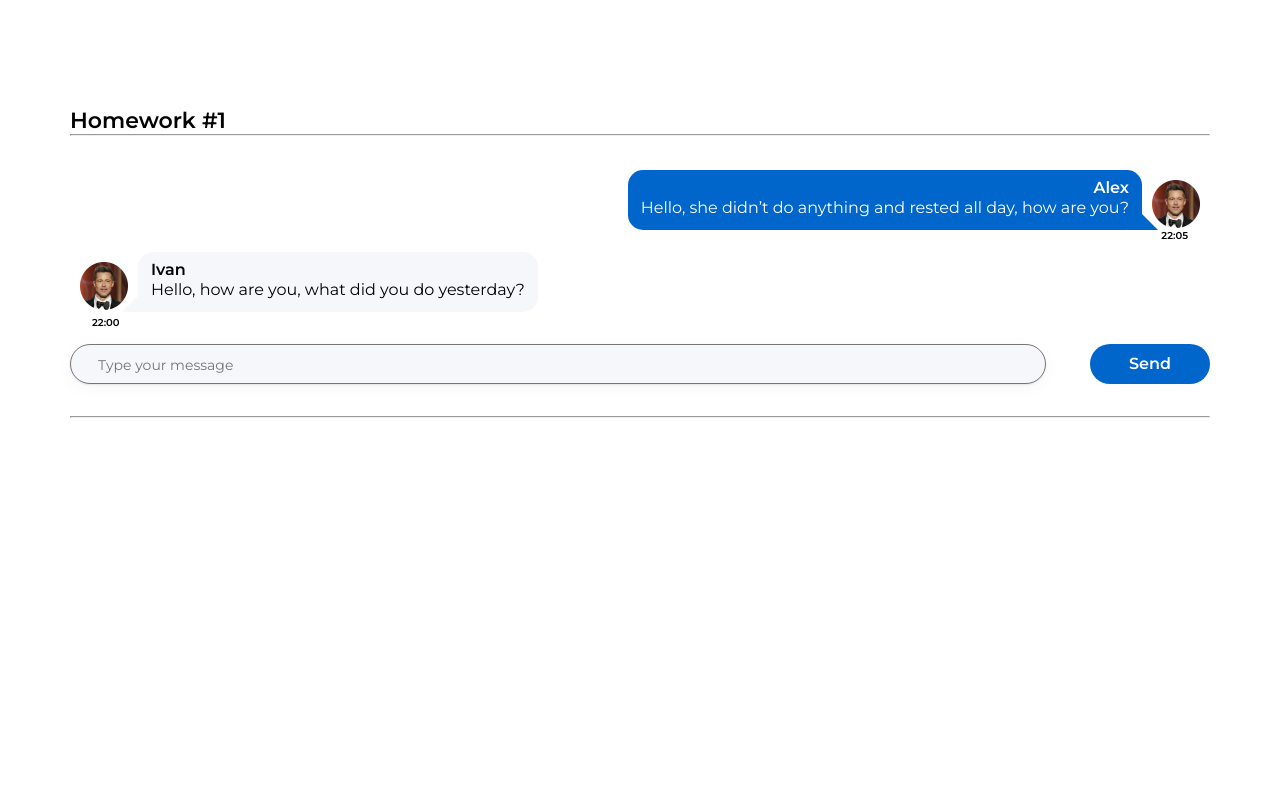
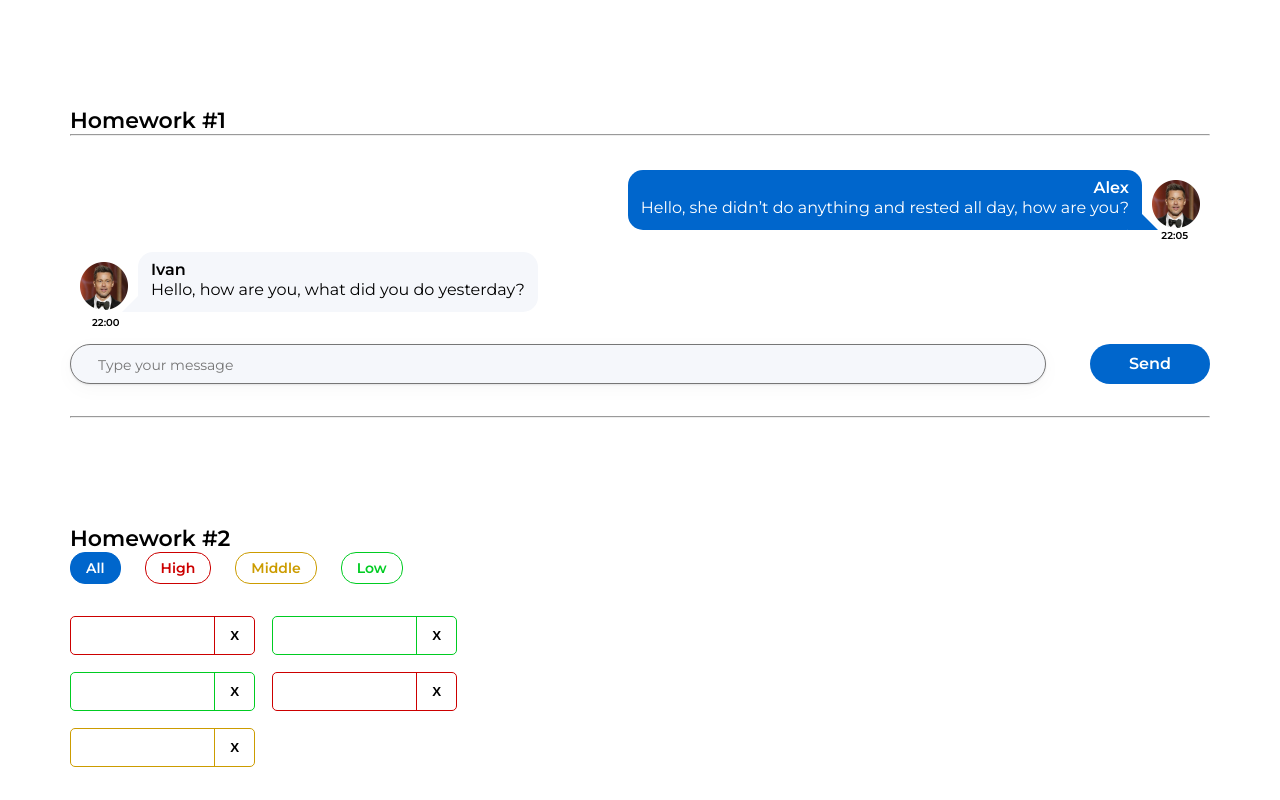
Before and after one commit to h2lo/homeworks-autochecked, a React (Create React App) app: page / in a window 1280 px wide. Built offline with nearby package versions, Linux system fonts and the light colour scheme.

Commit message:
change homepage link

```diff
--- a/package.json
+++ b/package.json
@@ -1,6 +1,6 @@
 {
   "name": "hws2",
-  "homepage": "http://IgnatZakalinsky.github.io/hws2",
+  "homepage": "https://h2lo.github.io/homeworks-autochecked",
   "version": "0.1.0",
   "private": true,
   "dependencies": {
@@ -16,7 +16,7 @@
     "@types/react-dom": "18.0.6",
     "@types/uuid": "8.3.4",
     "axios": "0.27.2",
-    "gh-pages": "4.0.0",
+    "gh-pages": "^4.0.0",
     "react": "18.2.0",
     "react-dom": "18.2.0",
     "react-redux": "8.0.4",
--- a/src/s1-main/App.tsx
+++ b/src/s1-main/App.tsx
@@ -1,13 +1,14 @@
 import React from 'react'
 import s from './App.module.css'
 import HW1 from '../s2-homeworks/hw01/HW1'
+import HW2 from '../s2-homeworks/hw02/HW2';
 
 function App() {
     return (
         <div className={s.App}>
             <HW1/>
             {/*раскомментировать по ходу выполнения*/}
-            {/*<HW2/>*/}
+            <HW2/>
             {/*<HW3/>*/}
             {/*<HW4/>*/}
 
--- a/src/s2-homeworks/hw02/HW2.tsx
+++ b/src/s2-homeworks/hw02/HW2.tsx
@@ -17,16 +17,16 @@ import s2 from '../../s1-main/App.module.css'
 * */
 
 // types
-export type AffairPriorityType = any // need to fix any
+export type AffairPriorityType = string // need to fix any
 export type AffairType = {
-    _id: any // need to fix any
-    name: any // need to fix any
+    _id: string // need to fix any
+    name: string // need to fix any
     priority: AffairPriorityType
 }
 export type FilterType = 'all' | AffairPriorityType
 
 // constants
-const defaultAffairs: any = [ // need to fix any
+const defaultAffairs: Array<AffairType> = [ // need to fix any
     {_id: 1, name: 'React', priority: 'high'}, // студенты могут изменить содержимое name и количество элементов в массиве, ...priority не менять!
     {_id: 2, name: 'anime', priority: 'low'},
     {_id: 3, name: 'games', priority: 'low'},
```
Also changed, not shown: 1 other file (tests, documents, lock files or other folders).
